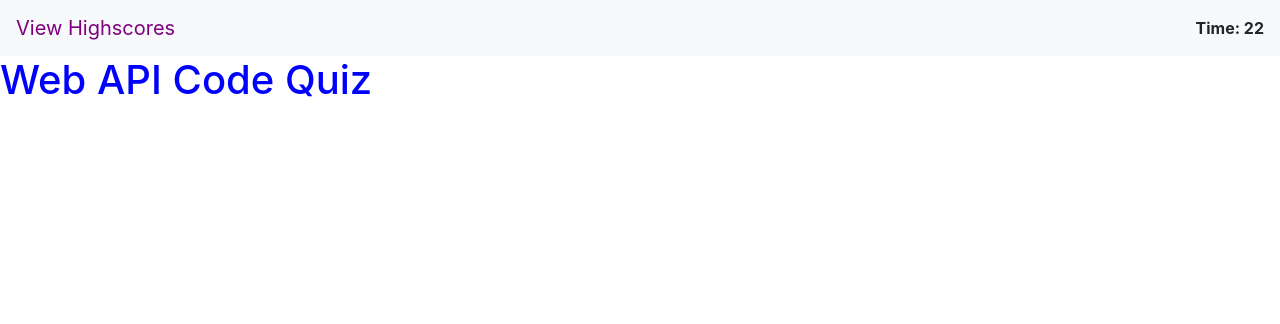
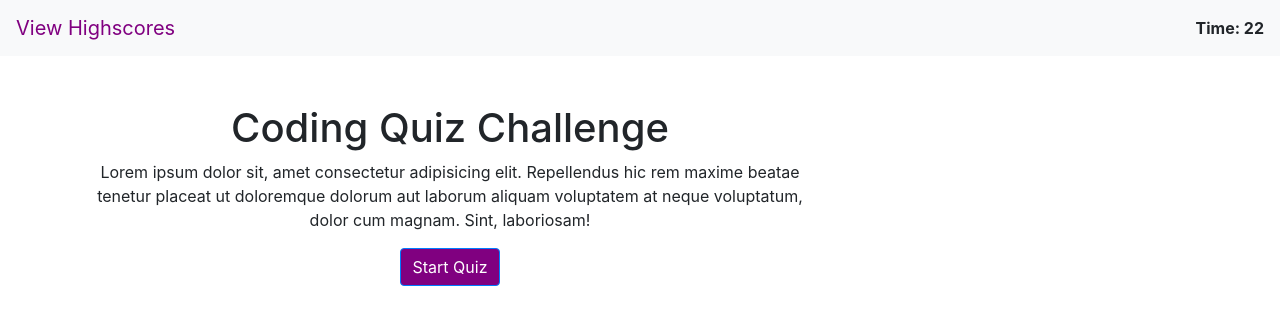
Before and after one commit to ntch2000/web-api-code-quiz, a plain HTML site: page index.html in a window 1280 px wide. Drawn offline with nearby package versions, Linux system fonts and the light colour scheme.

Commit message:
Completed inital layout of html page for the start of quiz

```diff
--- a/index.html
+++ b/index.html
@@ -28,7 +28,28 @@
         <span class="ml-auto" id="timer">Time: 22</span>
       </nav>
     </header>
-    <h1>Web API Code Quiz</h1>
+    <main class="container my-5">
+      <div class="row">
+        <div class="col-8">
+          <h1 id="heading">Coding Quiz Challenge</h1>
+        </div>
+      </div>
+      <div class="row">
+        <div class="col-8">
+          <p>
+            Lorem ipsum dolor sit, amet consectetur adipisicing elit.
+            Repellendus hic rem maxime beatae tenetur placeat ut doloremque
+            dolorum aut laborum aliquam voluptatem at neque voluptatum, dolor
+            cum magnam. Sint, laboriosam!
+          </p>
+        </div>
+      </div>
+      <div class="row">
+        <div class="col-8">
+          <button type="button" class="btn btn-primary">Start Quiz</button>
+        </div>
+      </div>
+    </main>
 
     <script src="script.js"></script>
   </body>
--- a/style.css
+++ b/style.css
@@ -1,7 +1,3 @@
-h1 {
-  color: blue;
-}
-
 /*changes the color of the navbar-brand text to purple */
 .navbar-light .navbar-brand {
   color: purple;
@@ -12,3 +8,19 @@ h1 {
   font-weight: bold;
   font-size: medium;
 }
+
+/* #heading {
+  text-align: center;
+}
+
+p {
+  text-align: center;
+} */
+
+div {
+  text-align: center;
+}
+
+.btn-primary {
+  background-color: purple;
+}
```
